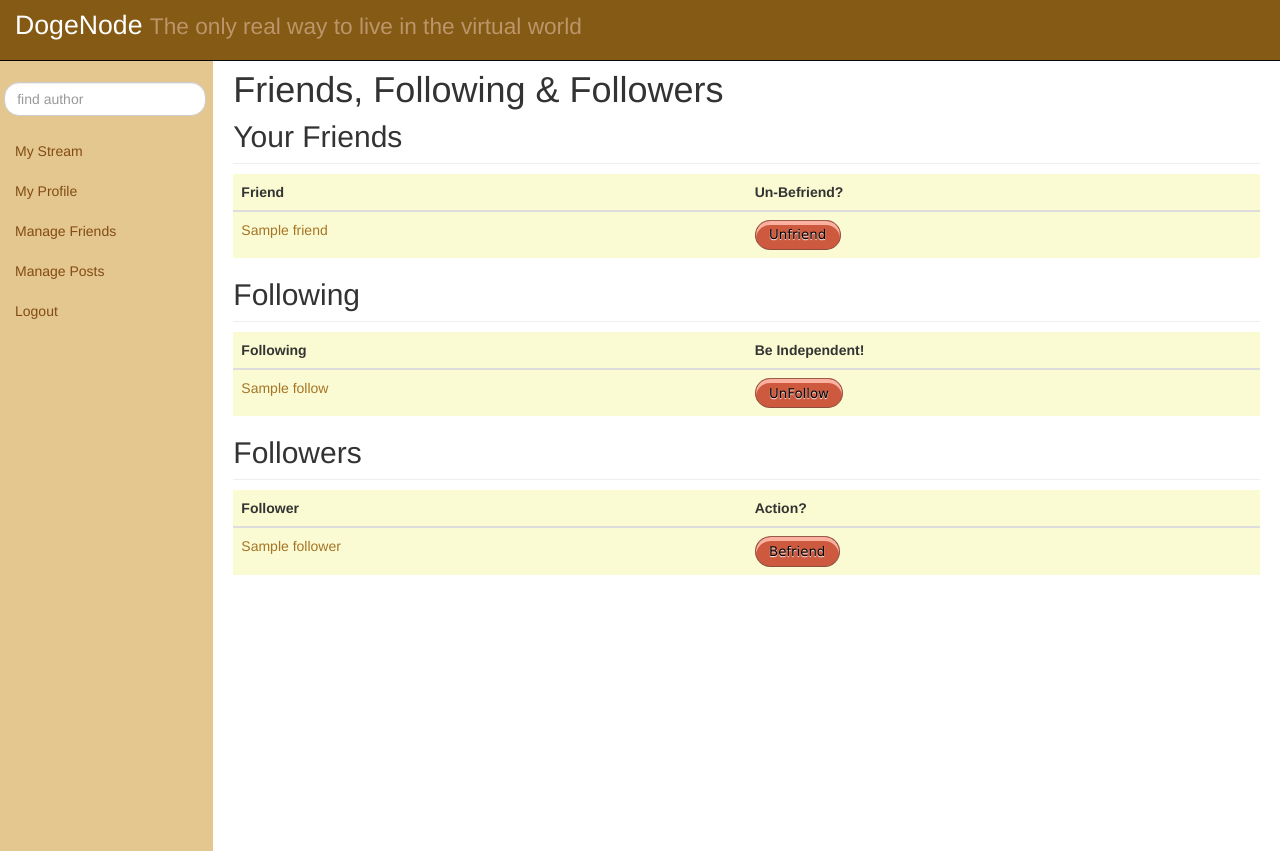
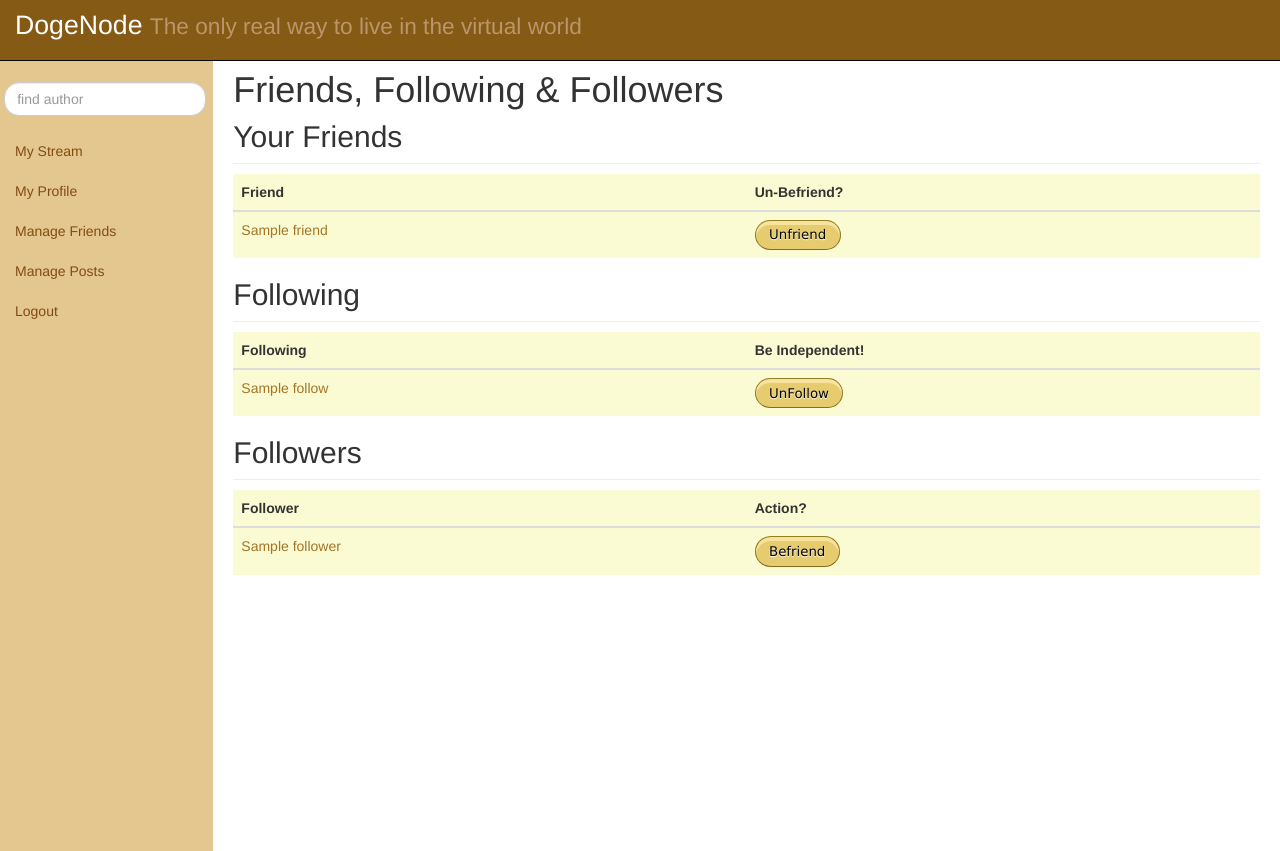
Before and after one commit to awwong1/CMPUT410-Project, a Django app: template dogenode/templates/author/friends.html in a window 1280 px wide. Run offline with Django 3.2, Linux system fonts and the light colour scheme; the template is opened without the code that fills it: most values are stand-ins (such as "Sample title", 1, 10 or a date in 2020); some libraries are stand-ins or nearby versions.

Commit message:
Changed friend action button colour from red to yellow

```diff
--- a/dogenode/templates/author/friends.html
+++ b/dogenode/templates/author/friends.html
@@ -71,7 +71,7 @@
                             }
 
                             //TODO: the dynamically created hyperlink isn't brown
-                            $("#" + newRowTable + " tr:last").after('<tr><td><a href="/author/profile/' + user + '">' + user + '</a></td><td><input class="danger ' + newRowClass + '" type="submit" value="' + newRowValue + '"></td></tr>');
+                            $("#" + newRowTable + " tr:last").after('<tr><td><a href="/author/profile/' + user + '">' + user + '</a></td><td><input class="' + newRowClass + '" type="submit" value="' + newRowValue + '"></td></tr>');
 
                         }
                     },
@@ -109,7 +109,7 @@
                 <tr>
                     <td><a href="/author/profile/{{ friend }}">{{ friend }}</a></td>
                     <td>
-                        <input class="danger unfriend" type="submit" value="Unfriend">
+                        <input class="unfriend" type="submit" value="Unfriend">
                     </td>
                 </tr>
             {% endfor %}
@@ -130,7 +130,7 @@
                 <tr>
                     <td><a href="/author/profile/{{ follow }}">{{ follow }}</a></td>
                     <td>
-                        <input class="danger unfollow" type="submit" value="UnFollow">
+                        <input class="unfollow" type="submit" value="UnFollow">
                     </td>
                 </tr>
             {% endfor %}
@@ -151,9 +151,8 @@
             {% for follower in followers %}
                 <tr>
                     <td><a href="/author/profile/{{ follower }}">{{ follower }}</a></td>
-                    <!-- TODO: befriending someone shouldn't be "dangerous" -->
                     <td>
-                        <input class="danger befriend" type="submit" value="Befriend">
+                        <input class="befriend" type="submit" value="Befriend">
                     </td>
                 </tr>
             {% endfor %}
```
